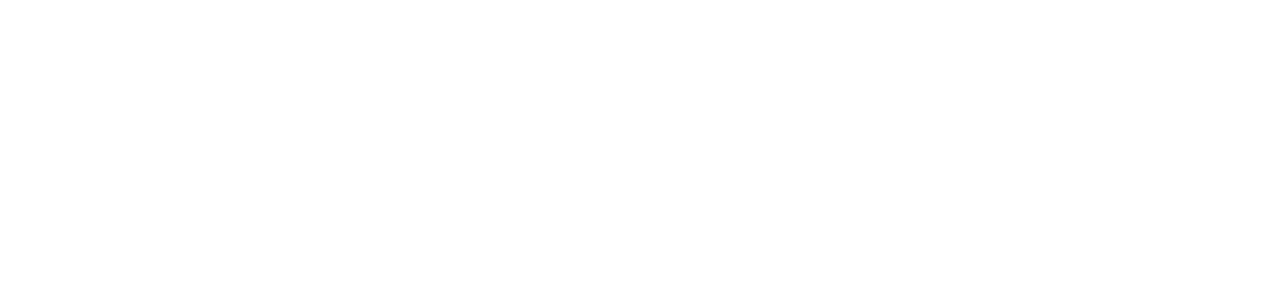
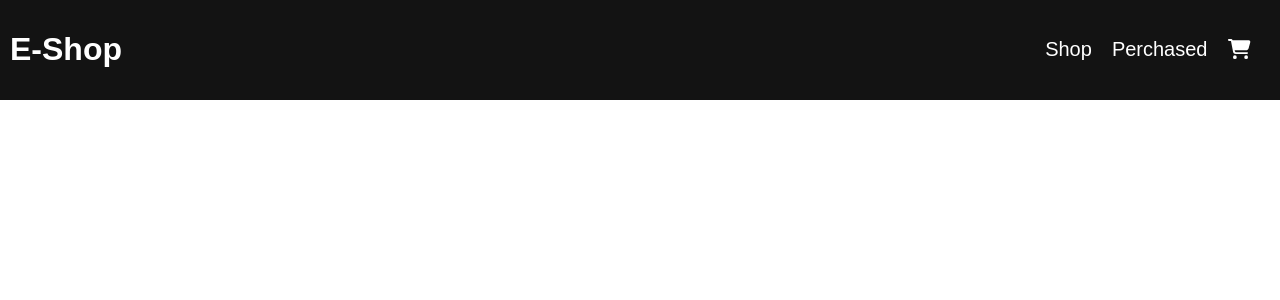
Before and after one commit to valentinognyanov/E-Commerce-ReactJS, a React (Create React App) app in the folder client/: page / in a window 1280 px wide. Shown: the top 300 px of the page. Built offline with nearby package versions, Linux system fonts and the light colour scheme.

Commit message:
create routing

```diff
--- a/client/src/App.tsx
+++ b/client/src/App.tsx
@@ -1,7 +1,23 @@
+import { BrowserRouter as Router, Routes, Route } from "react-router-dom";
+
+import { Navbar } from "./components/navbar";
+
 import "./App.css";
 
 function App() {
-    return <div className="App"></div>;
+    return (
+        <div className="App">
+            <Router>
+                <Navbar />
+                <Routes>
+                    <Route path="/"></Route>
+                    <Route path="/auth"></Route>
+                    <Route path="/checkout"></Route>
+                    <Route path="/perchased-items"></Route>
+                </Routes>
+            </Router>
+        </div>
+    );
 }
 
 export default App;
```
